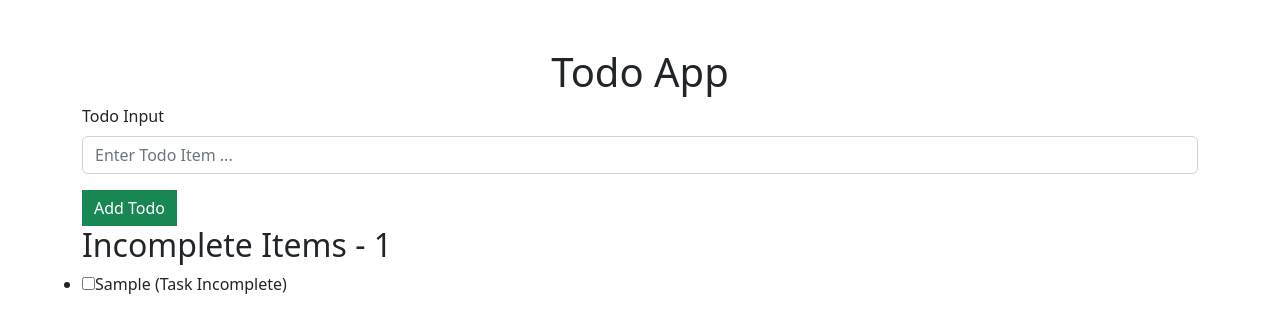
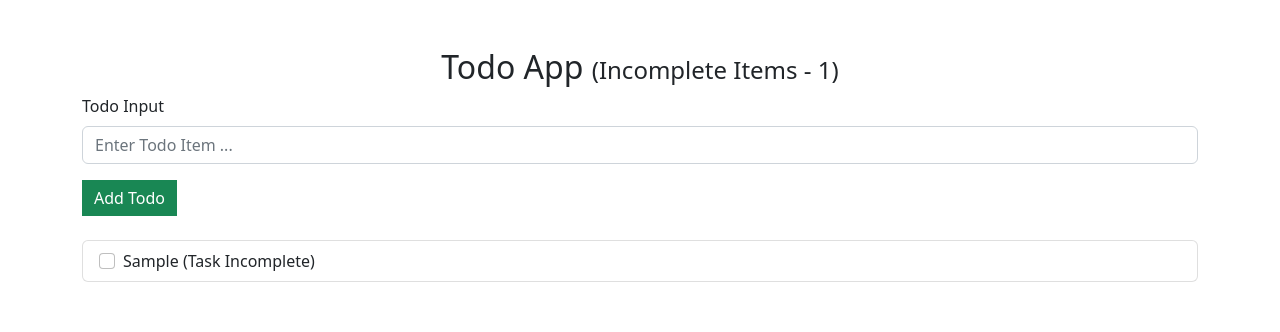
Before and after one commit to Rohit-Singh-Repos/todoapp, a React (Create React App) app: page / in a window 1280 px wide. Both pictures are taken after typing "Sample" into the empty fields and a click on the button "Add Todo". Shown: the top 332 px of the page. Built offline with nearby package versions, Linux system fonts and the light colour scheme.

Commit message:
Updated Code (Adding Styles to Lists)

```diff
--- a/src/components/TodoInput.jsx
+++ b/src/components/TodoInput.jsx
@@ -1,11 +1,16 @@
-import React,{useState} from 'react'
-import { useDispatch } from 'react-redux'
+import React,{useState,useEffect} from 'react'
+import { useDispatch, useSelector } from 'react-redux'
 import { addTodoItem } from '../redux/todoSlice'
 
 export const TodoInput = React.memo(() => {
-    const [inputValue, setInputValue] = useState("")
+    const [inputValue, setInputValue] = useState("");
+    const [taskRemaining, setTasksRemaining] = useState(null);
+    const { todoAppData } = useSelector((state) => state.todoAppSliceReducer);
+    useEffect(() => {
+        setTasksRemaining(todoAppData.filter(task => !task.completed).length)
+    },[todoAppData]);
+
     const dispatch = useDispatch();
-
     const addTodo = () => {
         if(inputValue !== ""){
             dispatch(addTodoItem(inputValue));
@@ -16,8 +21,8 @@ export const TodoInput = React.memo(() => {
     }
 
     return (
-      <div>
-          <h1 className='text-center'>Todo App</h1>
+      <div className='mb-4'>
+         <h2 className='text-center'>Todo App {taskRemaining ?  <span className='fs-4'>(Incomplete Items - {taskRemaining})</span> : ""}</h2>
          <div className="mb-3">
             <label htmlFor="todoInput" className="form-label">Todo Input</label>
             <input className="form-control" id="todoInput" type="text" placeholder='Enter Todo Item ...' value={inputValue} onChange={(e) => setInputValue(e.target.value)}/>
--- a/src/components/TodoList.jsx
+++ b/src/components/TodoList.jsx
@@ -1,16 +1,12 @@
-import React,{useEffect, useState} from 'react'
+import React from 'react'
 import { useSelector } from 'react-redux'
 import { TodoListItem } from './TodoListItem';
 
 export const TodoList = React.memo(() => {
   const { todoAppData } = useSelector((state) => state.todoAppSliceReducer);
-  const [taskRemaining, setTasksRemaining] = useState(null)
-  useEffect(() => {
-    setTasksRemaining(todoAppData.filter(task => !task.completed).length)
-  },[todoAppData]);
   return (
     <ul className="list-group">
-      {taskRemaining ?  <h2>Incomplete Items - {taskRemaining}</h2> : ""}
+
       {
         todoAppData && todoAppData.length !== 0 ? todoAppData.map((item) => (
           <TodoListItem todoData={item} key={item.id}/>
--- a/src/components/TodoListItem.jsx
+++ b/src/components/TodoListItem.jsx
@@ -10,8 +10,8 @@ export const TodoListItem = React.memo(({todoData}) => {
     }
 
     return (
-      <li key={id}>
-          <input type="checkbox" checked={completed} onChange={(e) => changeStatus(e,id)}/>
+      <li className="list-group-item" key={id}>
+          <input className='form-check-input me-2' type="checkbox" checked={completed} onChange={(e) => changeStatus(e,id)}/>
           <span>{todoItem} {completed ? "(Task Done)" : "(Task Incomplete)"}</span>
       </li>
     )
```
